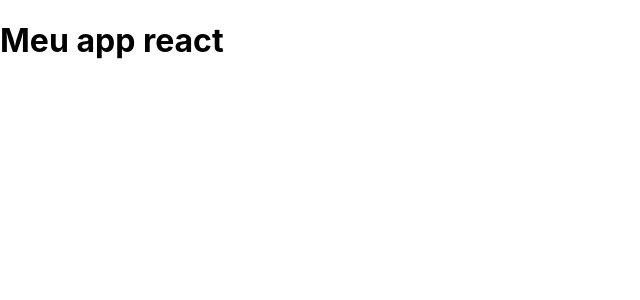
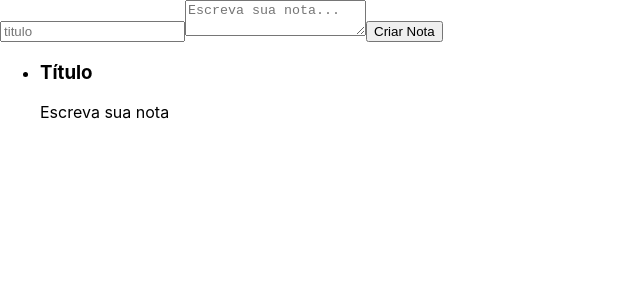
Before and after one commit to devjef/ceep-notas-adesivas, a React (Create React App) app: page / in a window 1280 px wide. Shown: the top 300 px of the page, without its empty margins (0-640 px from the left). Built offline with nearby package versions, Linux system fonts and the light colour scheme.

Commit message:
Add files via upload

```diff
--- a/src/App.js
+++ b/src/App.js
@@ -1,8 +1,16 @@
 import React from 'react';
+import { ListaDeNotas } from './components/src/listaDeNotas';
 
 function App() {
   return (
-    <h1>Meu app react</h1>
+    <section>
+      <form>
+        <input type="text" placeholder="titulo" />
+        <textarea placeholder="Escreva sua nota..." />
+        <button>Criar Nota</button>
+      </form>
+      <ListaDeNotas />
+    </section>
   );
 }
 
--- /dev/null
+++ b/src/components/src/listaDeNotas.jsx
@@ -0,0 +1,19 @@
+import React, { Component } from 'react';
+
+export class ListaDeNotas extends Component {
+
+    render() {
+        return (
+         <ul>
+            <li>
+            <section>
+                <header>
+                <h3>Título</h3>
+                <p>Escreva sua nota</p>
+                </header>
+            </section>
+            </li>
+        </ul>
+        )
+    }
+}
```
